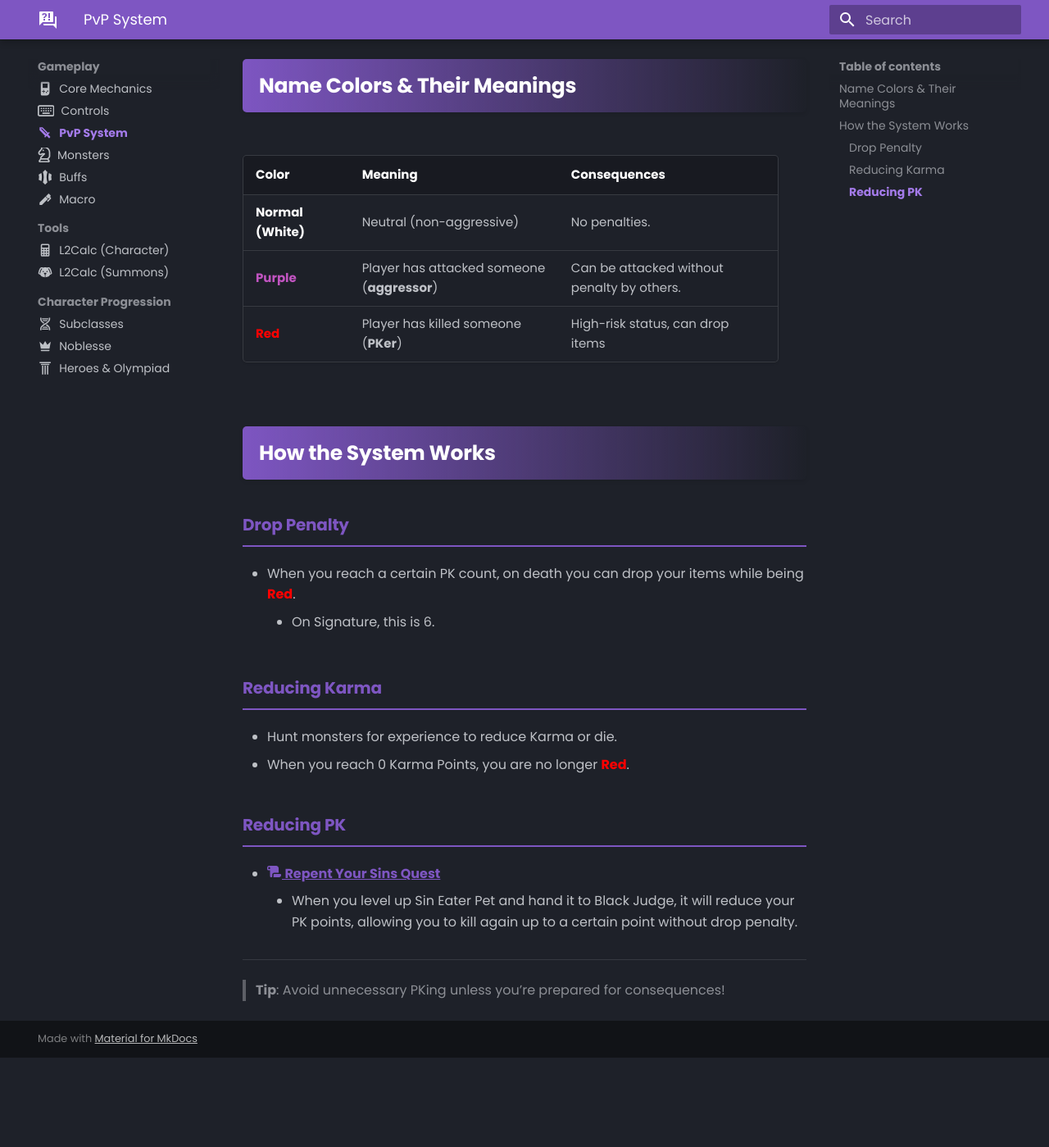
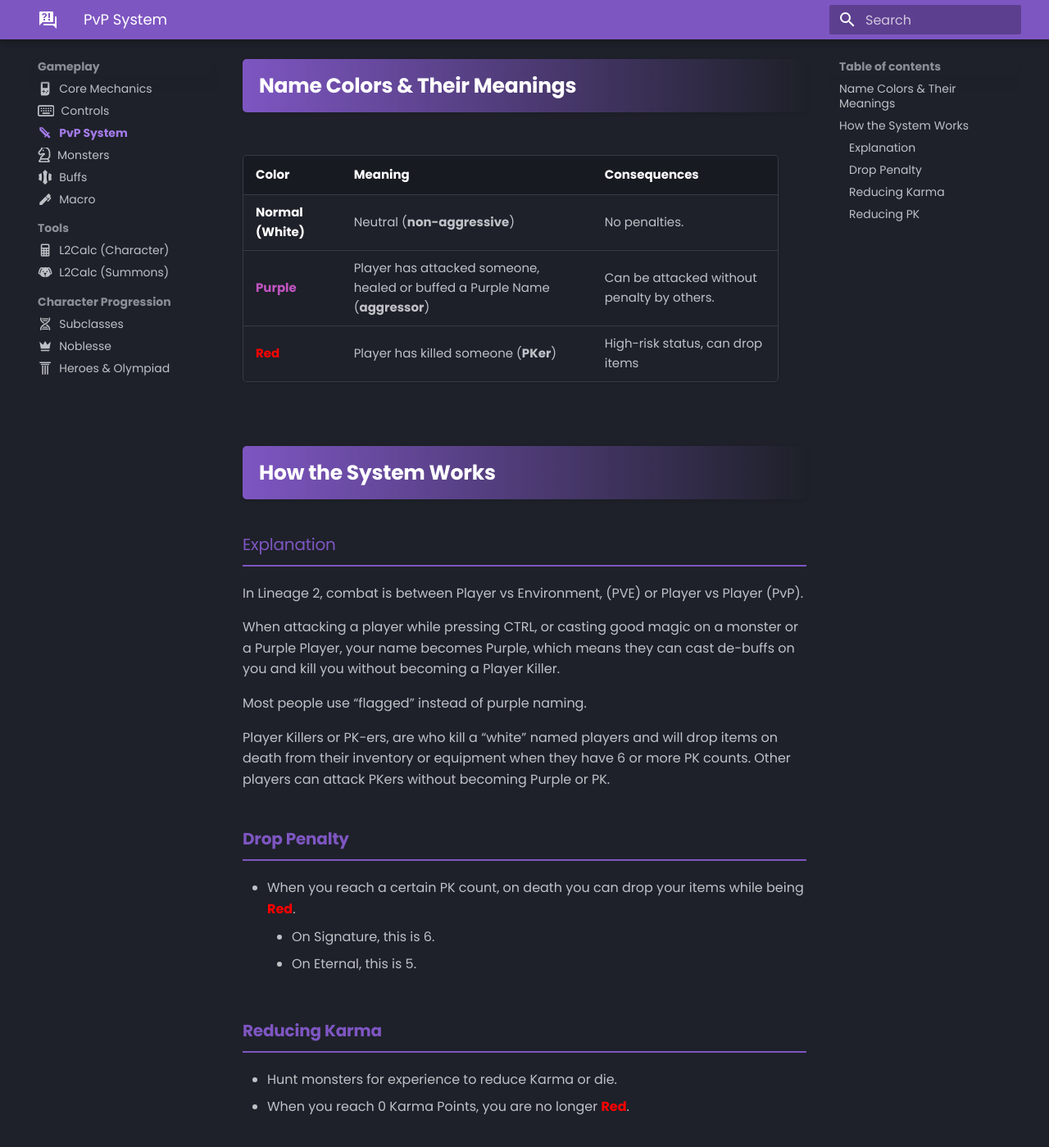
Before and after one commit to tab1-web/faq, an MkDocs documentation site: the page built from docs/gameplay/pvp-system.md, in a window 1280 px wide and 1400 px high, scrolled down 213 px. Shown: the whole window at 82% size. Built offline with MkDocs 1.6.1 and Material for MkDocs 9.7.7, drawn with Linux system fonts in a browser that asks for light colours; some web fonts are replaced; before the commit the page ends 1503 px from its top, so only the background shows below that.

Commit message:
pvp system adding pk count for eternal

```diff
--- a/docs/gameplay/pvp-system.md
+++ b/docs/gameplay/pvp-system.md
@@ -6,14 +6,26 @@
 ## **Name Colors & Their Meanings**
 | Color | Meaning | Consequences |
 |-------|---------|--------------|
-| **Normal (White)**{: style="color:white;"} | Neutral (non-aggressive) | No penalties. |
-| **Purple**{: style="color:#c154c1;"} | Player has attacked someone (**aggressor**) | Can be attacked without penalty by others. |
+| **Normal (White)**{: style="color:white;"} | Neutral (**non-aggressive**) | No penalties. |
+| **Purple**{: style="color:#c154c1;"} | Player has attacked someone, healed or buffed a Purple Name (**aggressor**) | Can be attacked without penalty by others. |
 | **Red**{: style="color:red;"} | Player has killed someone (**PKer**) | High-risk status, can drop items |
 
 ## **How the System Works**
+
+### Explanation
+
+In Lineage 2, combat is between Player vs Environment, (PVE) or Player vs Player (PvP).
+
+When attacking a player while pressing CTRL, or casting good magic on a monster or a Purple Player, your name becomes Purple, which means they can cast de-buffs on you and kill you without becoming a Player Killer.
+
+Most people use “flagged” instead of purple naming.
+
+Player Killers or PK-ers, are who kill a “white” named players and will drop items on death from their inventory or equipment when they have 6 or more PK counts. Other players can attack PKers without becoming Purple or PK.
+
 ### **Drop Penalty**
 - When you reach a certain PK count, on death you can drop your items while being **Red**{: style="color:red;"}.
     - On Signature, this is 6.
+    - On Eternal, this is 5.
 
 
 ### **Reducing Karma**
@@ -24,6 +36,6 @@
 - [**:fontawesome-solid-scroll: Repent Your Sins Quest**](https://lineage2wiki.com/c4/quest/422/repent-your-sins/)
     - When you level up Sin Eater Pet and hand it to Black Judge,
 it will reduce your PK points, allowing you to kill again up to a certain point without drop penalty.
----
+
 
 > **Tip**: Avoid unnecessary PKing unless you’re prepared for consequences!
```
